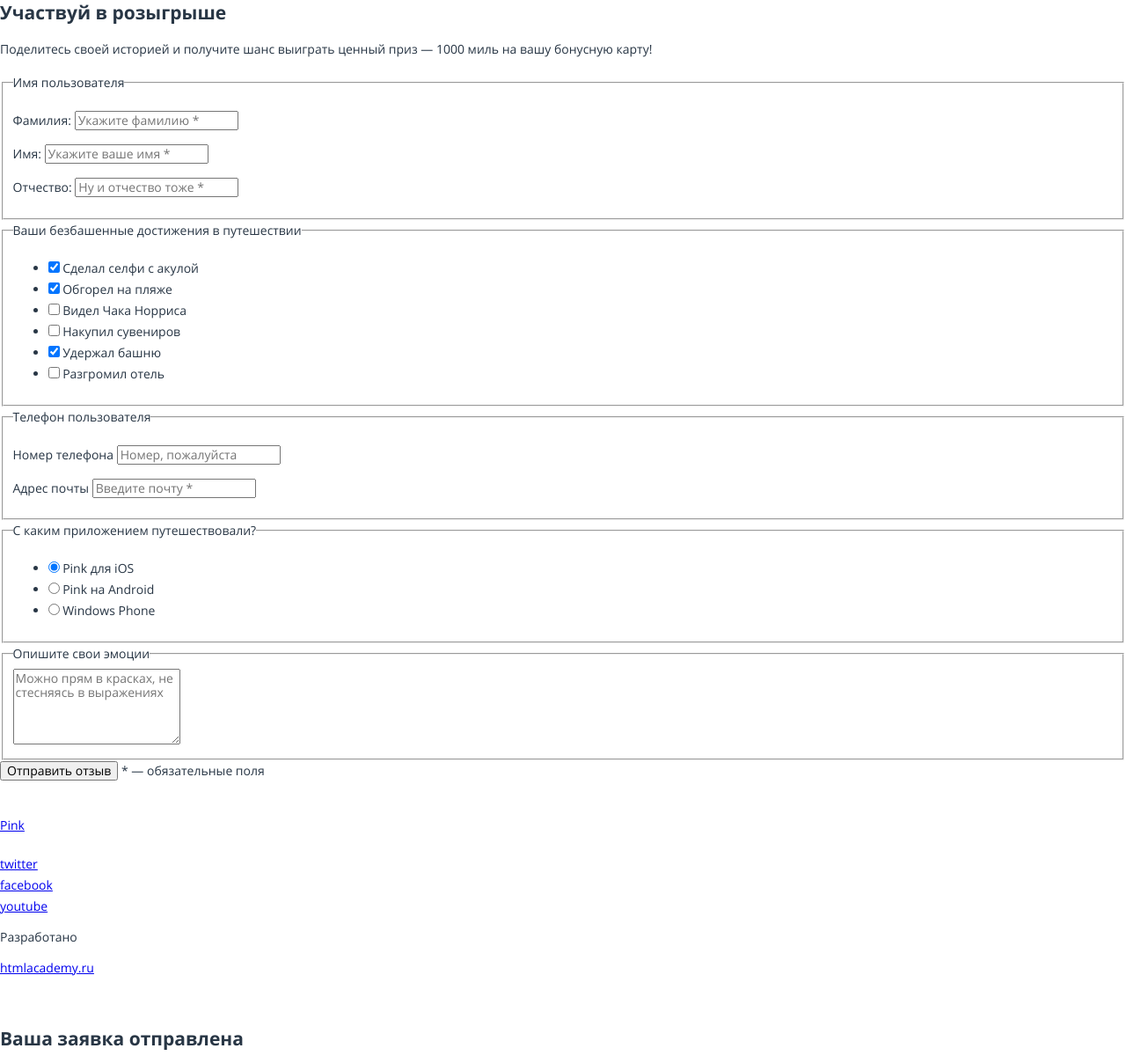
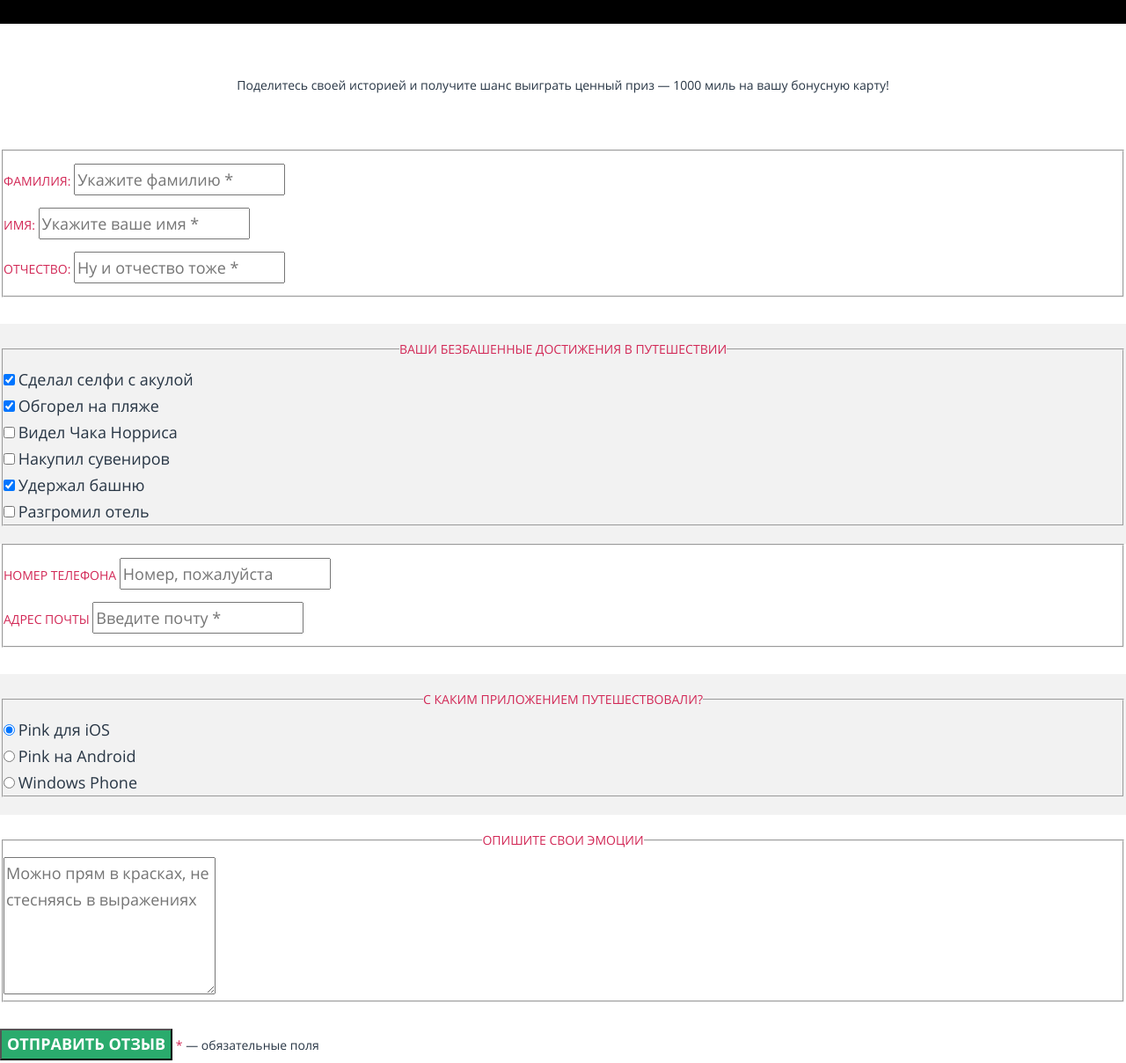
Before and after one commit to iTEvgen/Pink, a website: page source/form.html in a window 1280 px wide. Shown: the part 257-1465 px from the top of the page at 88% size. Drawn offline with nearby package versions, Linux system fonts and the light colour scheme; files that its build step writes are made by us from their sources.

Commit message:
Выполнение бонусного задания: Препроцессоры и автоматизация.

```diff
--- a/source/form.html
+++ b/source/form.html
@@ -7,9 +7,10 @@
   <title>Форма Pink</title>
 </head>
 <body>
-  <header class="page-header wrapper">
+  <header class="page-header page-header--form">
     <div class="page-header__baner">
-      <nav class="maim-nav">
+      <div class="wrapper">
+        <nav class="maim-nav maim-nav--form">
           <a class="main-nav__logo">
             <img class="main-nav__logo-image" src="http://placehold.it/75x22" width="75" height="22" alt="Pink">
           </a>
@@ -19,7 +20,7 @@
               <a class="site-list__item" href="index.html">Главная</a>
             </li>
             <li class="site-list__items">
-            <a class="site-list__item">Фотографии</a>
+              <a class="site-list__item" href="photo.html">Фотографии</a>
             </li>
             <li class="site-list__items">
               <a class="site-list__item site-list__item--active">Конкурс</a>
@@ -29,100 +30,112 @@
             </li>
           </ul>
         </nav>
-      <h2 class="form-head__tittle">Конкурс на самое безбашенное путешествие с Пинк</h2>
+        <h2 class="header__tittle">Конкурс на самое безбашенное путешествие с Пинк</h2>
+      </div>
     </div>
   </header>
   <main class="page-form">
-    <h1 class="">Форма связи "Pink"</h1>
+    <h1 class="visually-hidden">Форма связи "Pink"</h1>
     <section class="forma">
-      <h2 class="">Участвуй в розыгрыше</h2>
-      <div class="forma-wrapper__slogan wrapper">
-        <p class="forma__slogan">Поделитесь своей историей и получите шанс выиграть ценный приз — 1000 миль на вашу бонусную карту!</p>
+      <h2 class="visually-hidden">Участвуй в розыгрыше</h2>
+      <div class="slogan-wrapper forma-wrapper wrapper">
+        <p class="slogan-text">Поделитесь своей историей и получите шанс выиграть ценный приз — 1000 миль на вашу бонусную карту!</p>
       </div>
       <form class="contest-form" action="https://echo.htmlacademy.ru" method="GET">
-        <fieldset class="contest-form__block wrapper">
-          <legend class="contest-form__head">Имя пользователя</legend>
-          <p class="contest-form__items">
+        <fieldset class="contest-form__block-text wrapper">
+          <legend class="visually-hidden">Имя пользователя</legend>
+          <p class="contest-form__items-text">
             <label class="contest-form__title" for="surname-id">Фамилия:</label>
             <input class="contest-form__text" id="surname-id" type="text" name="surname" placeholder="Укажите фамилию *">
           </p>
-          <p class="contest-form__items">
+          <p class="contest-form__items-text">
             <label class="contest-form__title" for="name-id">Имя:</label>
             <input class="contest-form__text" id="name-id" type="text" name="name" placeholder="Укажите ваше имя *">
           </p>
-          <p class="contest-form__items">
+          <p class="contest-form__items-text">
             <label class="contest-form__title" for="patronymic-id">Отчество:</label>
             <input class="contest-form__text" id="patronymic-id" type="text" name="patronymic" placeholder="Ну и отчество тоже *">
           </p>
         </fieldset>
-        <fieldset class="contest-form__block contest-form__block--bg-color">
+
+        <div class="wrapper-bg-golor">
+          <fieldset class="contest-form__block">
             <legend class="contest-form__head">Ваши безбашенные достижения в путешествии</legend>
-          <ul class="contest-form__list wrapper">
+              <ul class="contest-form__list">
                 <li class="contest-form__items">
                   <input class="contest-form__checkbox" id="shark-id" type="checkbox" name="shark" checked="checked">
-              <label class="contest-form__title" for="shark-id">Сделал селфи с акулой</label>
+                  <label class="contest-form__box" for="shark-id">Сделал селфи с акулой</label>
                 </li>
                 <li class="contest-form__items">
                   <input class="contest-form__checkbox" id="beach-id" type="checkbox" name="beach" checked="checked">
-              <label class="contest-form__title" for="beach-id">Обгорел на пляже</label>
+                  <label class="contest-form__box" for="beach-id">Обгорел на пляже</label>
                 </li>
                 <li class="contest-form__items">
                   <input class="contest-form__checkbox" id="chuck-norris-id" type="checkbox" name="chuck-norris">
-              <label class="contest-form__title" for="chuck-norris-id">Видел Чака Норриса</label>
+                  <label class="contest-form__box" for="chuck-norris-id">Видел Чака Норриса</label>
                 </li>
                 <li class="contest-form__items">
                   <input class="contest-form__checkbox" id="souvenir-id" type="checkbox" name="souvenir">
-              <label class="contest-form__title" for="souvenir-id">Накупил сувениров</label>
+                  <label class="contest-form__box" for="souvenir-id">Накупил сувениров</label>
                 </li>
                 <li class="contest-form__items">
                   <input class="contest-form__checkbox" id="tower-id" type="checkbox" name="tower" checked="checked">
-              <label class="contest-form__title" for="tower-id">Удержал башню</label>
+                  <label class="contest-form__box" for="tower-id">Удержал башню</label>
                 </li>
                 <li class="contest-form__items">
                   <input class="contest-form__checkbox" id="fire-hotel-id" type="checkbox" name="fire-hotel">
-              <label class="contest-form__title" for="fire-hotel-id">Разгромил отель</label>
+                  <label class="contest-form__box" for="fire-hotel-id">Разгромил отель</label>
                 </li>
               </ul>
           </fieldset>
-        <fieldset class="contest-form__block wrapper">
-          <legend class="contest-form__head">Телефон пользователя</legend>
-          <p class="contest-form__items">
+        </div>
+
+        <fieldset class="contest-form__block-text wrapper">
+          <legend class="visually-hidden">Телефон пользователя</legend>
+          <p class="contest-form__items-text">
             <label class="contest-form__title" for="telephone-id">Номер телефона</label>
             <input class="contest-form__text" id="telephone-id" title="+7 XXX XXX XX XX" type="tel" name="telephone" placeholder="Номер, пожалуйста">
           </p>
-          <p class="contest-form__items">
+          <p class="contest-form__items-text">
             <label class="contest-form__title" for="e-mail-id">Адрес почты</label>
             <input class="contest-form__text" id="e-mail-id" type="email" name="e-mail" placeholder="Введите почту *">
           </p>
         </fieldset>
-        <fieldset class="contest-form__block contest-form__block--bg-color">
+
+        <div class="wrapper-bg-golor wrapper-bg-golor--marg-btm">
+          <fieldset class="contest-form__block ">
             <legend class="contest-form__head">С каким приложением путешествовали?</legend>
-          <ul class="contest-form__list wrapper">
+            <div class="wrapper">
+              <ul class="contest-form__list">
                 <li class="contest-form__items">
                   <input class="contest-form__radio" id="ios-id" type="radio" name="platform" value="iOS" checked="checked">
-              <label class="contest-form__title" for="ios-id">Pink для iOS</label>
+                  <label class="contest-form__box" for="ios-id">Pink для iOS</label>
                 </li>
                 <li class="contest-form__items">
                   <input class="contest-form__radio" id="android-id" type="radio" name="platform" value="android">
-              <label class="contest-form__title" for="android-id">Pink на Android</label>
+                  <label class="contest-form__box" for="android-id">Pink на Android</label>
                 </li>
                 <li class="contest-form__items">
                   <input class="contest-form__radio" id="windows-id" type="radio" name="platform" value="windows">
-              <label class="contest-form__title" for="windows-id">Windows Phone</label>
+                  <label class="contest-form__box" for="windows-id">Windows Phone</label>
                 </li>
               </ul>
+            </div>
           </fieldset>
-        <fieldset class="contest-form__block">
+        </div>
+
+        <fieldset class="contest-form__block-emo wrapper">
           <legend class="contest-form__head">Опишите свои эмоции</legend>
           <textarea class="contest-form__emotions" name="emotions" cols="20" rows="5" wrap="hard" placeholder="Можно прям в красках, не стесняясь в выражениях"></textarea>
         </fieldset>
-        <div class="contest-form__send sending wrapper">
+        <div class="contest-form__send sending">
           <button class="sending__dutton" type="submit">Отправить отзыв</button>
-          <span class="sending__text">* — обязательные поля</span>
+          <span class="sending__text"><span>*</span> — обязательные поля</span>
         </div>
       </form>
     </section>
   </main>
+
   <footer class="page-footer">
     <div class="footer-logo">
       <a class="footer-logo__link" href="index.html"><span class="">Pink</span></a>
--- a/source/sass/blocks/base.scss
+++ b/source/sass/blocks/base.scss
@@ -29,15 +29,25 @@
   height: auto;
 }
 
-/*page-main__baner slogan wrapper*/
+/*wrapper*/
 
 .slogan {
   padding-top: 32px;
   padding-bottom: 30px;
-  text-align: center;
 }
 
 .slogan__text {
   font-size: 24px;
   font-weight: 300;
+  text-align: center;
 }
+
+.slogan-wrapper {
+  padding-top: 41px;
+  padding-bottom: 44px;
+}
+
+.slogan-text {
+  line-height: 30px;
+  text-align: center;
+}
--- /dev/null
+++ b/source/sass/blocks/forma.scss
@@ -0,0 +1,75 @@
+.contest-form__block-text {
+  @include padding-reset;
+
+  margin-bottom: 30px;
+}
+
+.contest-form__title {
+  line-height: 30px;
+  color: #d22856;
+  text-transform: uppercase;
+}
+
+.contest-form__text {
+  font-family: inherit;
+  font-size: 18px;
+  line-height: 30px;
+  font-weight: normal;
+  color: #283645;
+}
+
+.wrapper-bg-golor {
+  padding-top: 20px;
+  padding-bottom: 20px;
+  background-color: #f2f2f2;
+
+  &--marg-btm {
+    margin-bottom: 20px;
+  }
+}
+
+.contest-form__block {
+  @include padding-reset;
+}
+
+.contest-form__head {
+  margin-bottom: 10px;
+  line-height: 18px;
+  color: #d22856;
+  text-align: center;
+  text-transform: uppercase;
+}
+
+.contest-form__list {
+  @include list-reset;
+}
+
+.contest-form__box {
+  font-size: 18px;
+  line-height: 30px;
+}
+
+.contest-form__block-emo {
+  @include padding-reset;
+
+  margin-bottom: 30px;
+}
+
+.contest-form__emotions {
+  font-size: 18px;
+  line-height: 30px;
+  color: #283645;
+}
+
+.sending__dutton {
+  font-size: 18px;
+  line-height: 30px;
+  font-weight: bold;
+  color: #ffffff;
+  background-color: #2aab6d;
+  text-transform: uppercase;
+}
+
+.sending__text span {
+  color: #d22856;
+}
--- a/source/sass/blocks/photo-gareley.scss
+++ b/source/sass/blocks/photo-gareley.scss
@@ -51,3 +51,19 @@
 .photo-list__like {
   color: #d22856;
 }
+
+.photo-editor__block {
+  padding-top: 30px;
+  padding-bottom: 30px;
+}
+
+.photo-editor__slogan {
+  line-height: 30px;
+  text-align: center;
+}
+
+.photo-editor__bg-wrapper {
+  padding-top: 20px;
+  padding-bottom: 40px;
+  background-color: #f2f2f2;
+}
--- a/source/sass/style.scss
+++ b/source/sass/style.scss
@@ -8,4 +8,5 @@
 @import "blocks/price-list.scss";
 @import "blocks/feedback.scss";
 @import "blocks/photo-gareley.scss";
+@import "blocks/forma.scss";
 @import "blocks/page-footer.scss";
```
Also changed, not shown: source/index.html (+1 -3 lines), source/photo.html (+8 -6 lines), source/sass/blocks/header.scss (+14 -1 lines). Lines whose indentation alone changed are shown as unchanged.
